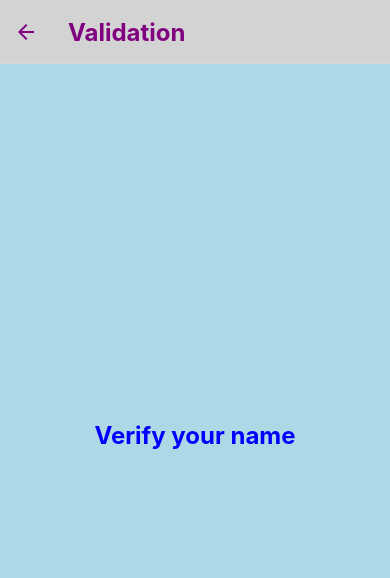
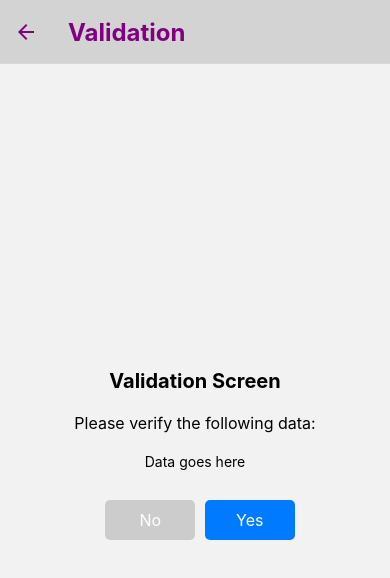
Before and after one commit to bell-kevin/useContextRegistrationInputValidation, a React Native app: screen /Validation in a window 390 px wide. Shown: the top 578 px of the page. Built offline with nearby package versions, Linux system fonts and the light colour scheme.

Commit message:
Update ValidationScreen.js

```diff
--- a/screens/ValidationScreen.js
+++ b/screens/ValidationScreen.js
@@ -1,35 +1,65 @@
-import React, { useContext } from 'react';
-import { View, Text, StyleSheet } from 'react-native';
-import UserContext from '../context/userContext';
+import React, { useState } from 'react';
+import { View, Text, TouchableOpacity, Alert } from 'react-native';
 
-const ValidationScreen = () => {
-  const userNameCtx = useContext(UserContext);
+const ValidationScreen = ({ navigation }) => {
+  const [isDataCorrect, setIsDataCorrect] = useState(false);
+
+  const handleConfirm = () => {
+    setIsDataCorrect(true);
+    Alert.alert(
+      'Data Confirmed',
+      'Thank you for confirming the data.',
+      [{ text: 'OK', onPress: () => navigation.popToTop() }]
+    );
+  };
+
+  const handleReject = () => {
+    setIsDataCorrect(false);
+    Alert.alert(
+      'Data Not Confirmed',
+      'Please verify the data again.',
+      [{ text: 'OK', onPress: () => {} }]
+    );
+  };
 
   return (
-    <View style={styles.contentContainer}>
-      <Text style={styles.textContent}>Verify your name</Text>
-      <Text style={styles.text}>{userNameCtx.firstName} {userNameCtx.lastName}</Text>
+    <View style={{ flex: 1, justifyContent: 'center', alignItems: 'center' }}>
+      <Text style={{ fontSize: 20, fontWeight: 'bold' }}>Validation Screen</Text>
+      <Text style={{ fontSize: 16, marginVertical: 20 }}>
+        Please verify the following data:
+      </Text>
+      <Text>Data goes here</Text>
+      <View style={{ flexDirection: 'row', marginTop: 30 }}>
+        <TouchableOpacity
+          style={{
+            backgroundColor: '#ccc',
+            paddingVertical: 10,
+            paddingHorizontal: 30,
+            borderRadius: 5,
+            marginRight: 10,
+            width: '50%',
+            alignItems: 'center',
+          }}
+          onPress={handleReject}
+        >
+          <Text style={{ color: '#fff', fontSize: 16 }}>No</Text>
+        </TouchableOpacity>
+        <TouchableOpacity
+          style={{
+            backgroundColor: '#007bff',
+            paddingVertical: 10,
+            paddingHorizontal: 30,
+            borderRadius: 5,
+            width: '50%',
+            alignItems: 'center',
+          }}
+          onPress={handleConfirm}
+        >
+          <Text style={{ color: '#fff', fontSize: 16 }}>Yes</Text>
+        </TouchableOpacity>
+      </View>
     </View>
   );
 };
 
-const styles = StyleSheet.create({
-  contentContainer: {
-    flex: 1,
-    alignItems: 'center',
-    justifyContent: 'center',
-    backgroundColor: 'lightblue',
-  },
-  textContent: {
-    fontSize: 24,
-    fontWeight: 'bold',
-    marginBottom: 16,
-    color: 'blue',
-  },
-  text: {
-    fontSize: 18,
-    color: 'blue',
-  },
-});
-
 export default ValidationScreen;
```
